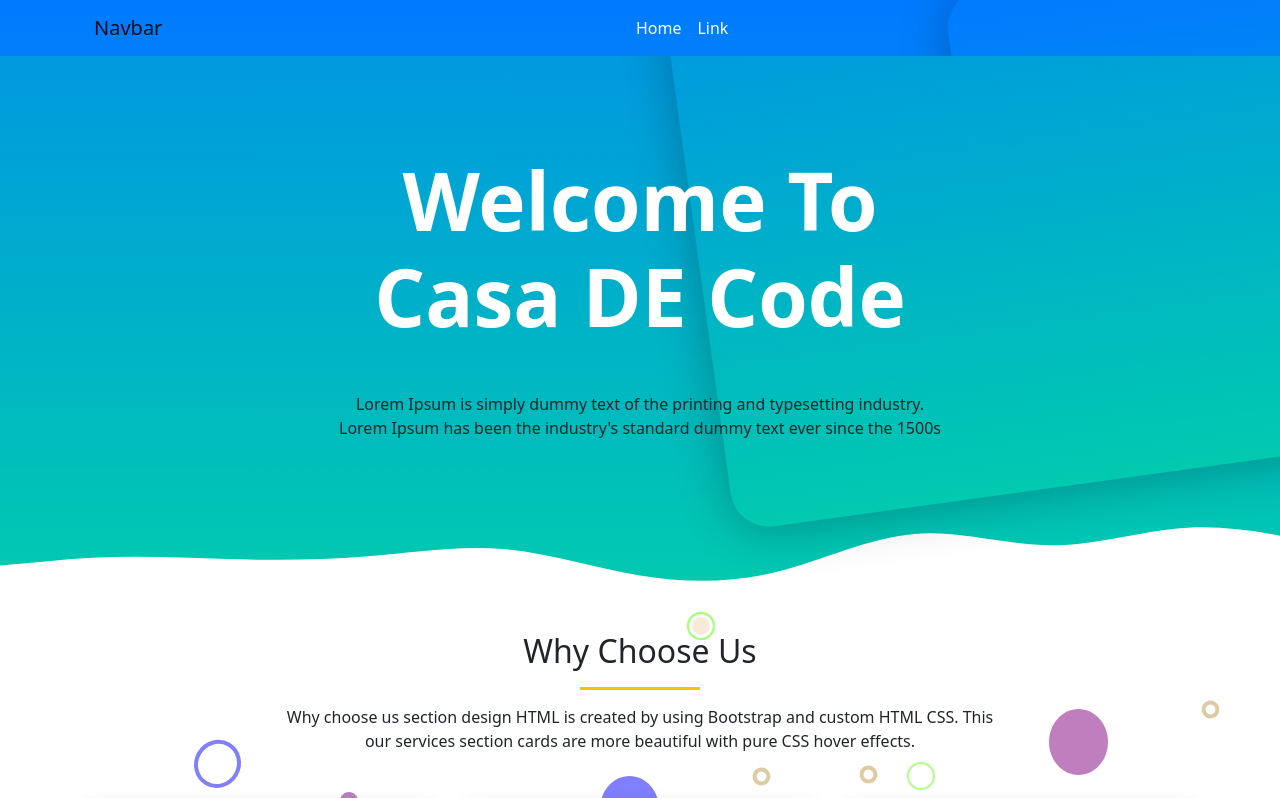
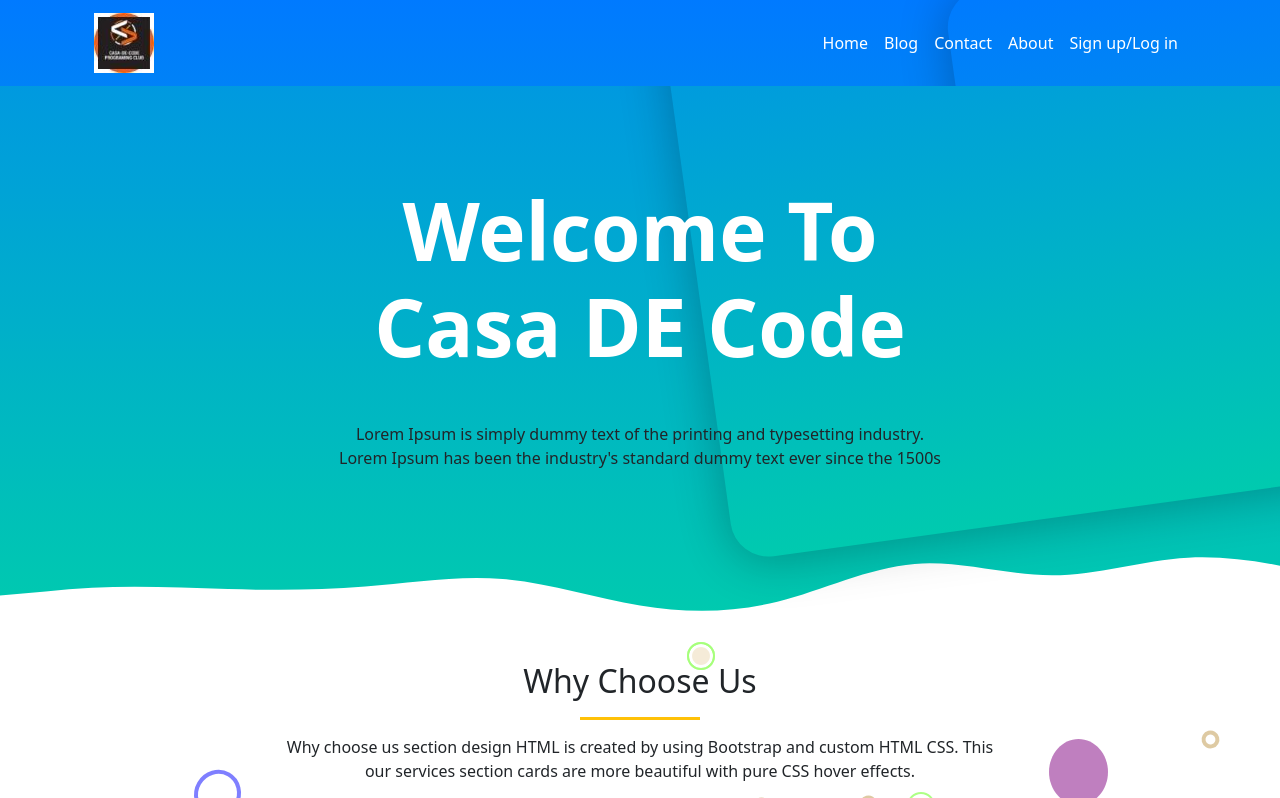
Before and after one commit to Kaif21/casa-de-code, a plain HTML site: page index.html in a window 1280 px wide. Shown: the top 798 px of the page. Drawn offline with nearby package versions, Linux system fonts and the light colour scheme.

Commit message:
quick push

```diff
--- a/index.html
+++ b/index.html
@@ -32,7 +32,9 @@
                 <div class="col-md-12">
                     <nav class="navbar navbar-expand-lg navbar-light">
                         <div class="container">
-                            <a class="navbar-brand" href="#">Navbar</a>
+                            <a class="navbar-brand" href="#">
+                                <img src="./images/logo.jpg" alt="" class="img-fluid">
+                            </a>
                             <button
                                 class="navbar-toggler"
                                 type="button"
@@ -45,12 +47,21 @@
                                 <span class="navbar-toggler-icon"></span>
                             </button>
                             <div class="collapse navbar-collapse " id="navbarSupportedContent">
-                                <ul class="navbar-nav me-auto mb-2 mb-lg-0 mx-auto">
+                                <ul class="navbar-nav ms-auto mb-2 mb-lg-0 ">
                                     <li class="nav-item">
                                         <a class="nav-link active text-white" aria-current="page" href="#">Home</a>
                                     </li>
                                     <li class="nav-item">
-                                        <a class="nav-link text-white" href="#">Link</a>
+                                        <a class="nav-link text-white" href="#">Blog</a>
+                                    </li>
+                                    <li class="nav-item">
+                                        <a class="nav-link text-white" href="#">Contact</a>
+                                    </li>
+                                    <li class="nav-item">
+                                        <a class="nav-link text-white" href="#">About</a>
+                                    </li>
+                                    <li class="nav-item">
+                                        <a class="nav-link text-white" href="#">Sign up/Log in</a>
                                     </li>
                                 </ul>
                             </div>
@@ -270,10 +281,10 @@
                             <img src="./images/kaif-hossain-kOkPdllXipY-unsplash.jpg" alt="">
                         </div>
                         <div class="profile_img">
-                            <img src="./images/kaif_profile.png" alt="">
+                            <img src="./images/imty_profile.jpg" alt="">
                         </div>
                         <div class="main_text text-center card-body">
-                            <h1>Kaif Hossain</h1>
+                            <h1>Sakhwat rodro</h1>
                             <p>Lorem Ipsum is simply dummy text of the printing and typesetting industry. Lorem Ipsum has been the industry's standard dummy text ever since the 1500s, when an unknown printer took a galley of type and scrambled it to make a type specimen book.</p>
                         </div>
                         <div class="social text-center">
@@ -301,7 +312,7 @@
                             <img src="./images/kaif-hossain-kOkPdllXipY-unsplash.jpg" alt="">
                         </div>
                         <div class="profile_img">
-                            <img src="./images/imty_profile.jpg" alt="">
+                            <img src="./images/73511301.jpeg" alt="">
                         </div>
                         <div class="main_text text-center card-body">
                             <h1>Imtiaz Imty</h1>
@@ -330,10 +341,10 @@
                             <img src="./images/kaif-hossain-kOkPdllXipY-unsplash.jpg" alt="">
                         </div>
                         <div class="profile_img">
-                            <img src="./images/kaif_profile.png" alt="">
+                            <img src="./images/eyeshot_khalid.jpg" alt="eyeshot_khalid">
                         </div>
                         <div class="main_text text-center card-body">
-                            <h1>Kaif Hossain</h1>
+                            <h1>Eyeshot Khalid</h1>
                             <p>Lorem Ipsum is simply dummy text of the printing and typesetting industry. Lorem Ipsum has been the industry's standard dummy text ever since the 1500s, when an unknown printer took a galley of type and scrambled it to make a type specimen book.</p>
                         </div>
                         <div class="social text-center">
```
Also changed, not shown: images/eyeshot_khalid.jpg (added), images/logo.jpg (added).
